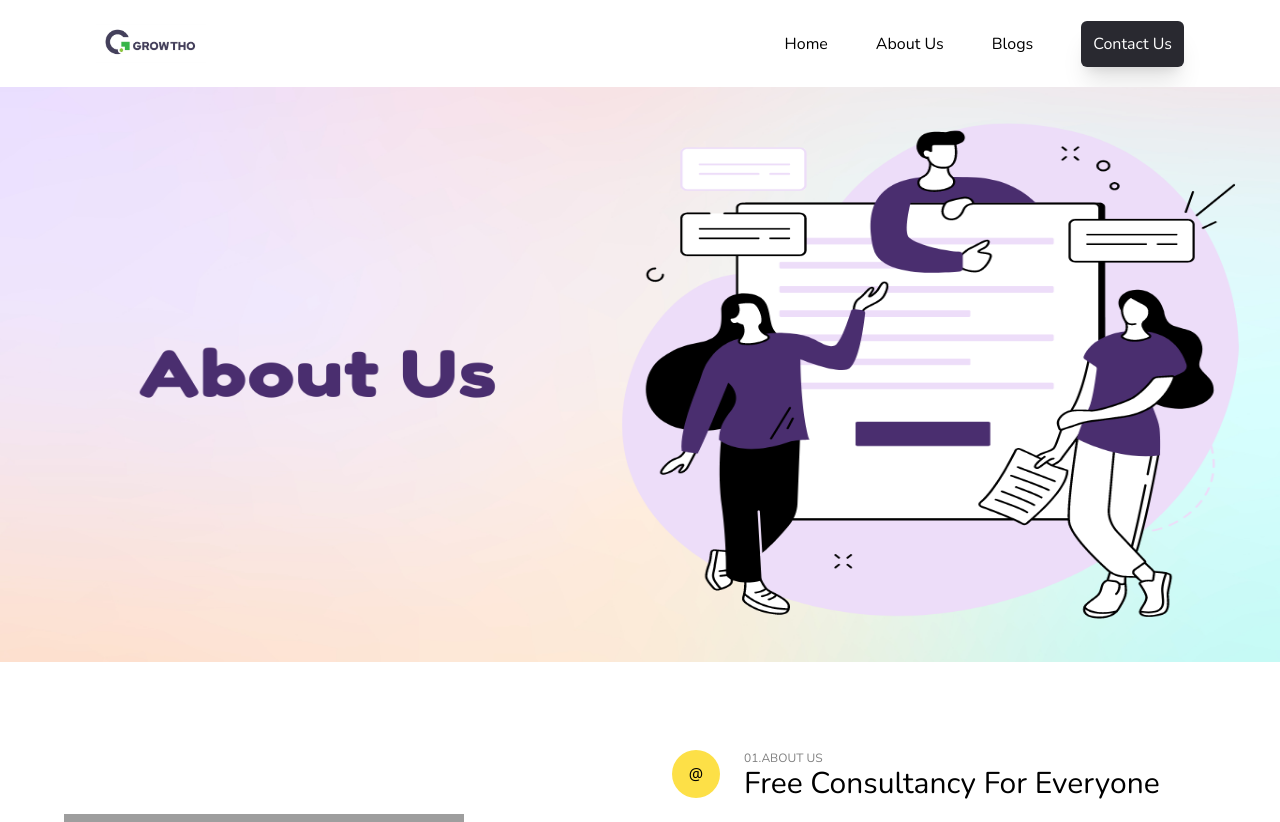
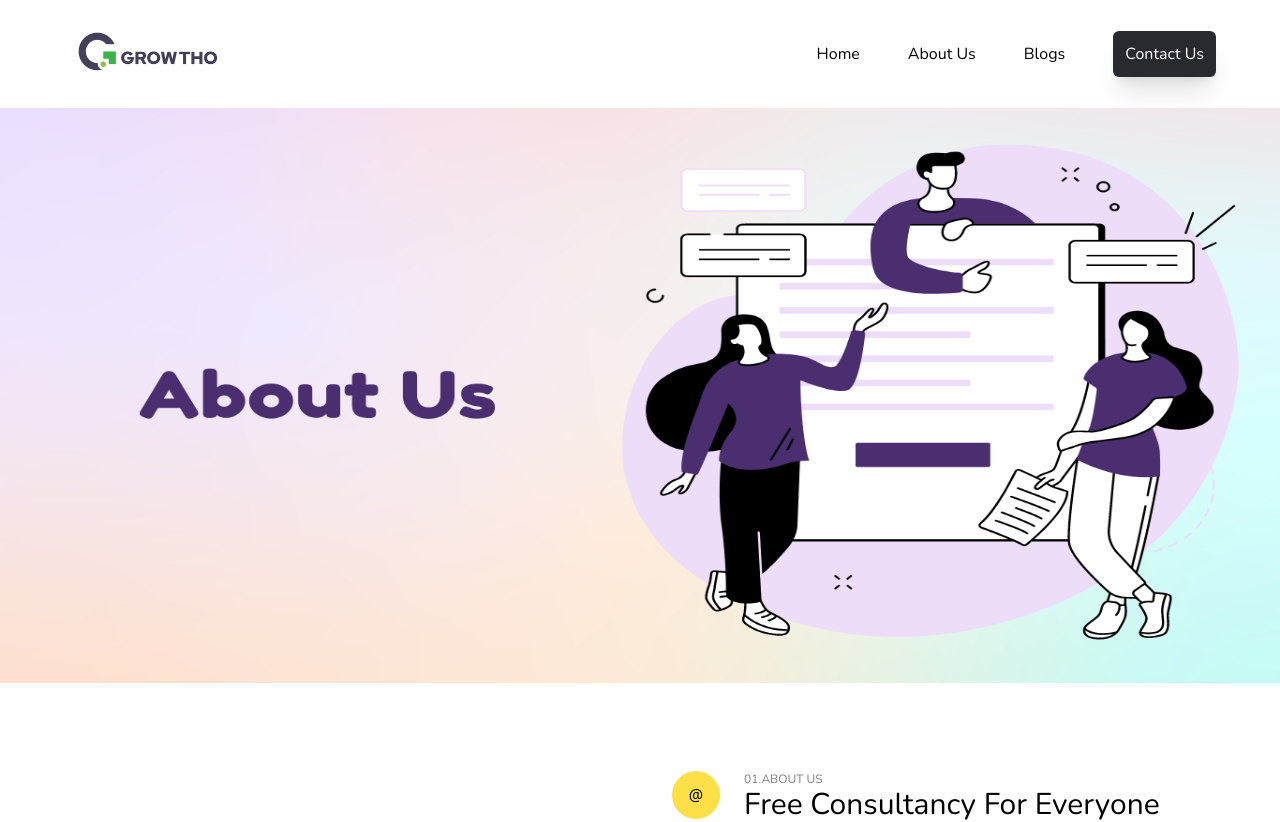
Before and after one commit to Ammyy9908/growtho, a Next.js app: page /about in a window 1280 px wide. Shown: the top 822 px of the page. Built offline with nearby package versions, Linux system fonts and the light colour scheme; grey boxes are pictures that could not be loaded.

Commit message:
logo size increased

```diff
--- a/components/navbar/index.jsx
+++ b/components/navbar/index.jsx
@@ -3,9 +3,9 @@ import React from "react";
 import { HiMenu } from "react-icons/hi";
 function Navbar() {
   return (
-    <div className="navbar w-[95%] lg:w-[85%] mx-auto flex items-center justify-between py-6 z-5">
+    <div className="navbar w-[95%] lg:w-[90%] mx-auto flex items-center justify-between py-6 z-5">
       <Link href="/" className="text-xl md:text-3xl font-bold">
-        <img src="/brand-logo.jpeg" alt="" className="w-[110px]" />
+        <img src="/brand-logo.jpeg" alt="" className="w-[170px]" />
       </Link>
       <nav className="hidden md:block">
         <ul className="flex items-center justify-start gap-12">
```
